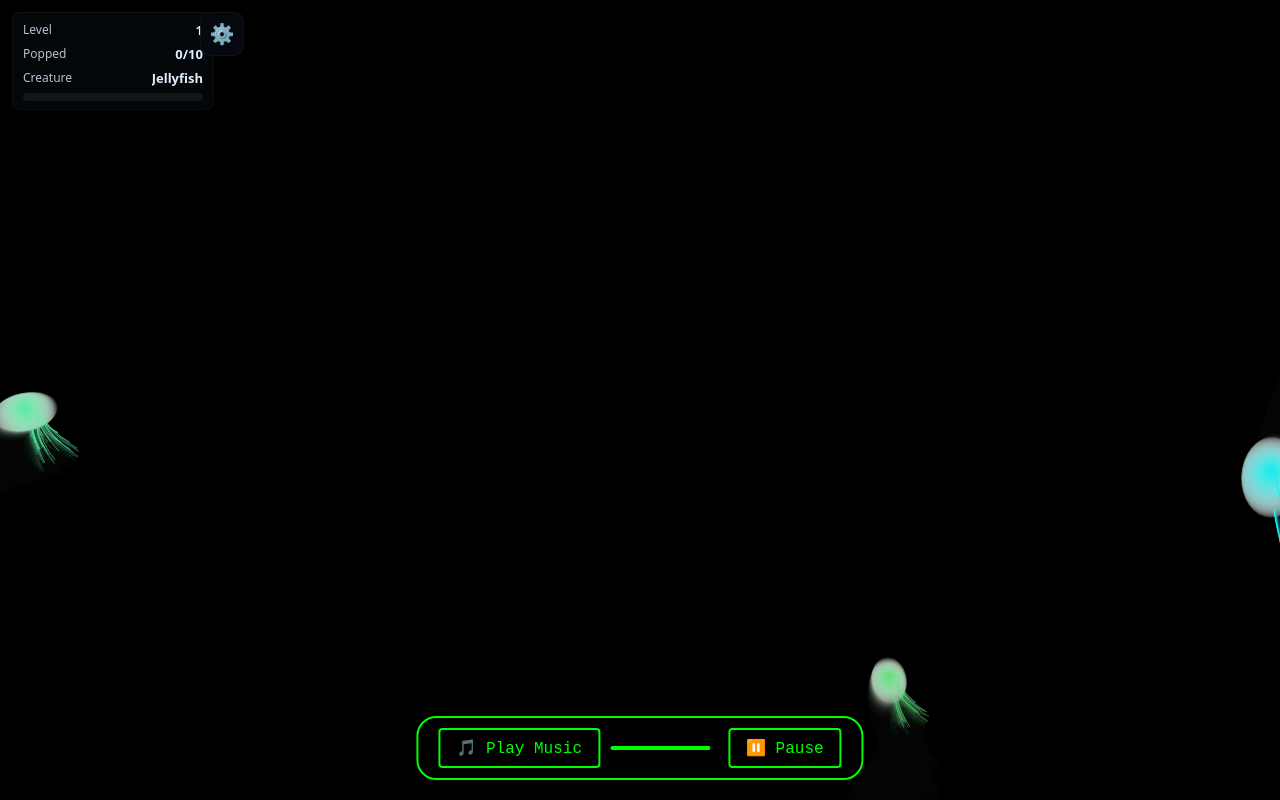
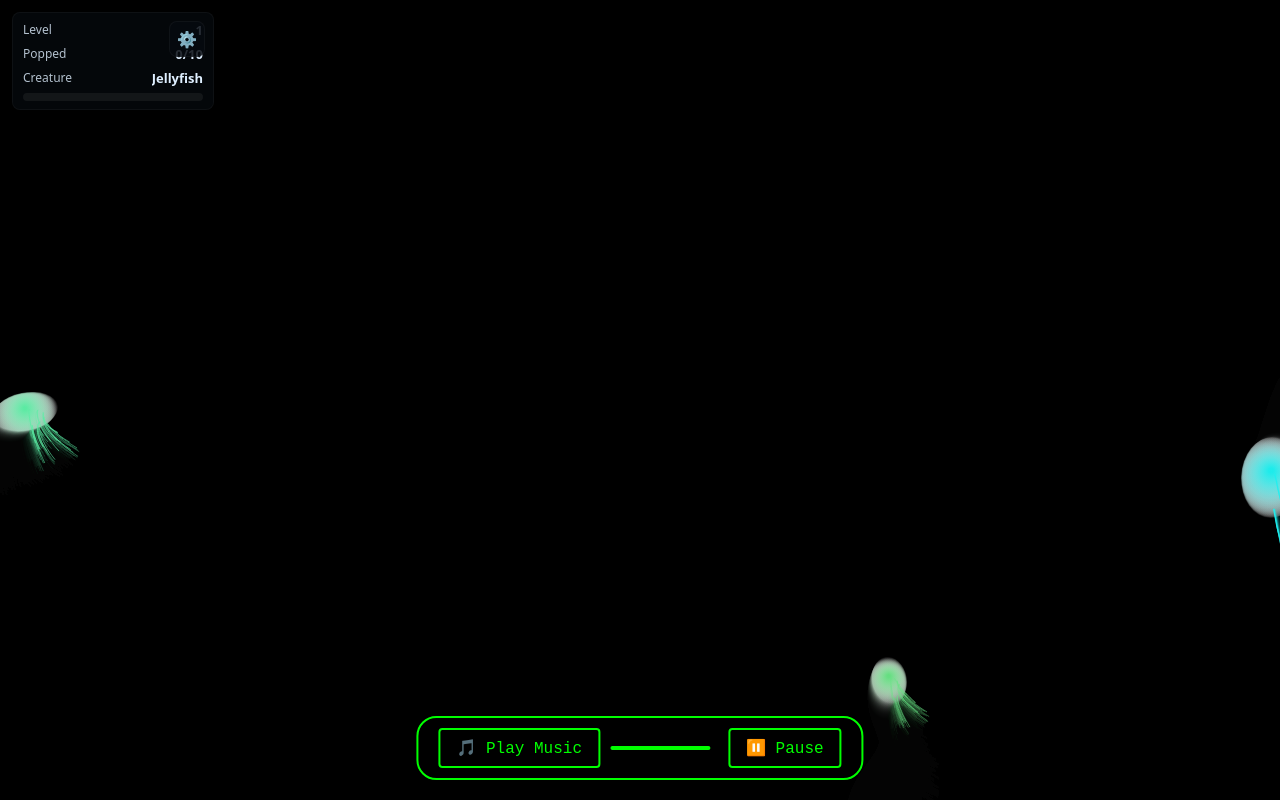
Before and after one commit to clewellyn/colorful-cursor-trail, a plain HTML site: page 2.html in a window 1280 px wide. Drawn offline with Linux system fonts and the light colour scheme.

Commit message:
UX: move gear settings toggle into HUD

```diff
--- a/1.css
+++ b/1.css
@@ -66,25 +66,25 @@
 }
 
 /* small ear/settings toggle button */
-.settings-toggle {
-    position: fixed;
-    left: 200px; /* sits near the HUD; tweak if you want different placement */
-    top: 12px;
-    z-index: 2601;
-    background: rgba(6,10,16,0.88);
+.game-hud { position: fixed; left: 12px; top: 12px; width: 180px; background: rgba(8,12,18,0.6); border: 1px solid rgba(255,255,255,0.04); padding: 8px 10px; border-radius: 8px; z-index: 2500; color: #dfefff; font-family: system-ui, -apple-system, 'Segoe UI', Roboto, 'Helvetica Neue', Arial; font-size: 13px; }
+.game-hud .settings-toggle {
+    position: absolute;
+    right: 8px;
+    top: 8px;
+    background: rgba(6,10,16,0.85);
     color: #dfefff;
     border: 1px solid rgba(255,255,255,0.04);
-    width: 44px;
-    height: 44px;
-    border-radius: 10px;
+    width: 36px;
+    height: 36px;
+    border-radius: 8px;
     display: flex;
     align-items: center;
     justify-content: center;
     cursor: pointer;
-    font-size: 20px;
+    font-size: 16px;
     transition: transform 160ms ease, background 160ms ease;
 }
-.settings-toggle:hover { background: rgba(14,22,34,0.96); transform: translateY(-2px); }
+.game-hud .settings-toggle:hover { background: rgba(14,22,34,0.96); transform: translateY(-2px); }
 .settings-panel h4 { margin: 0 0 8px 0; font-size: 13px; }
 .slider-row { display:flex; gap:8px; align-items:center; margin-bottom:8px; }
 .slider-row label { width: 110px; font-size:12px; color:#dfe8ff; }
--- a/2.html
+++ b/2.html
@@ -12,8 +12,7 @@
         <button id="pauseBtn" class="retro-button">⏸️ Pause</button>
     </div>
 
-    <!-- Gear icon toggles the collapsed settings panel -->
-    <button id="settingsToggle" class="settings-toggle" title="Settings" aria-label="Settings">⚙️</button>
+    <!-- settings toggle moved into HUD -->
 
         <!-- Settings panel: sensitivity/alignment/cooldown -->
         <div id="settingsPanel" class="settings-panel">
--- a/3.js
+++ b/3.js
@@ -147,6 +147,8 @@
                 <div class="hud-row"><span class="hud-label">Creature</span><span id="hud-enemy" class="hud-value">${getEnemyLabel()}</span></div>
 
                 <div class="hud-bar"><div id="hud-bar-fill" class="hud-bar-fill" style="width:0%"></div></div>
+                <!-- gear/settings toggle inside HUD -->
+                <button id="settingsToggle" class="settings-toggle" title="Settings" aria-label="Settings">⚙️</button>
             `;
             document.body.appendChild(h);
         }
```
